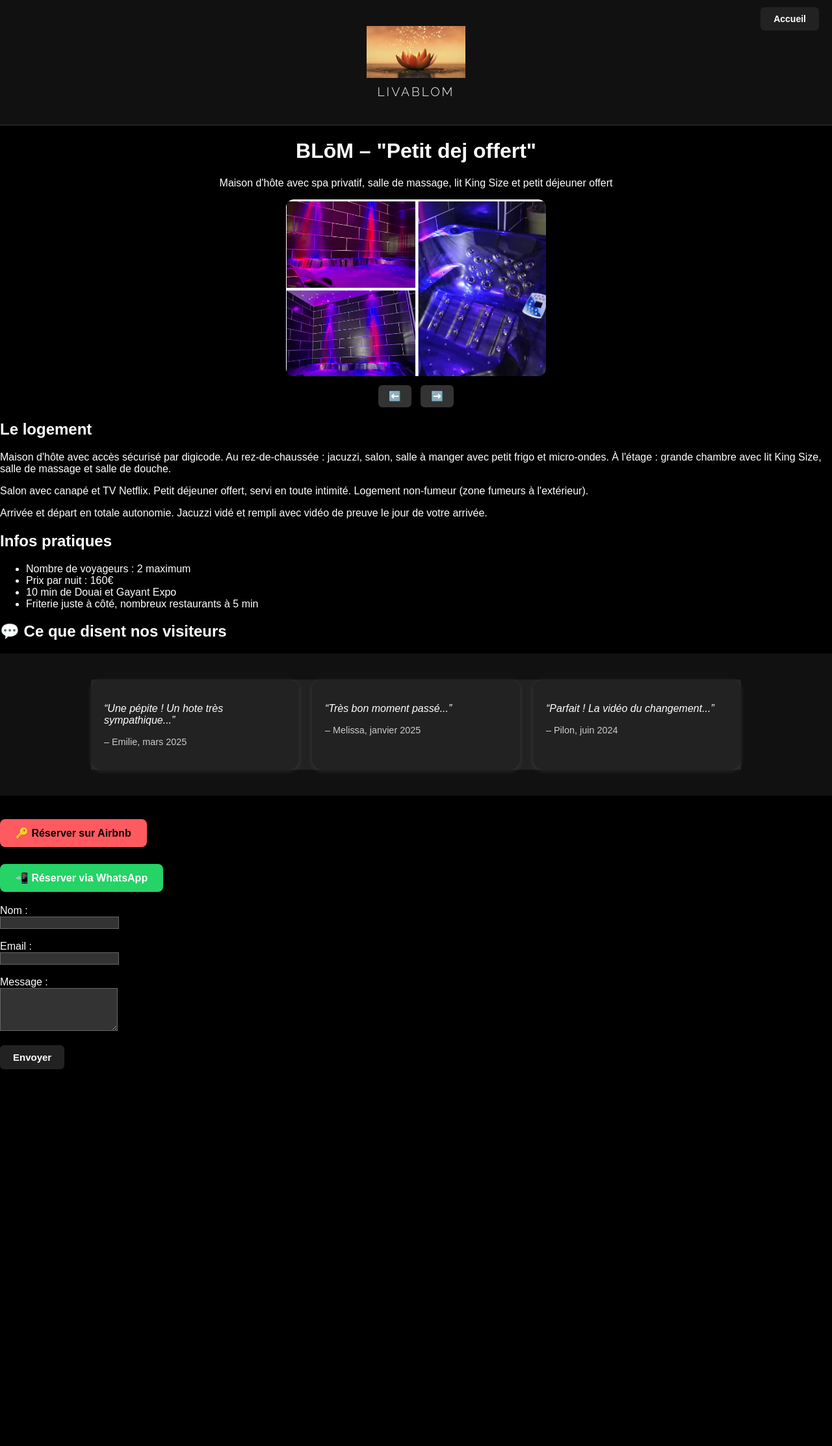
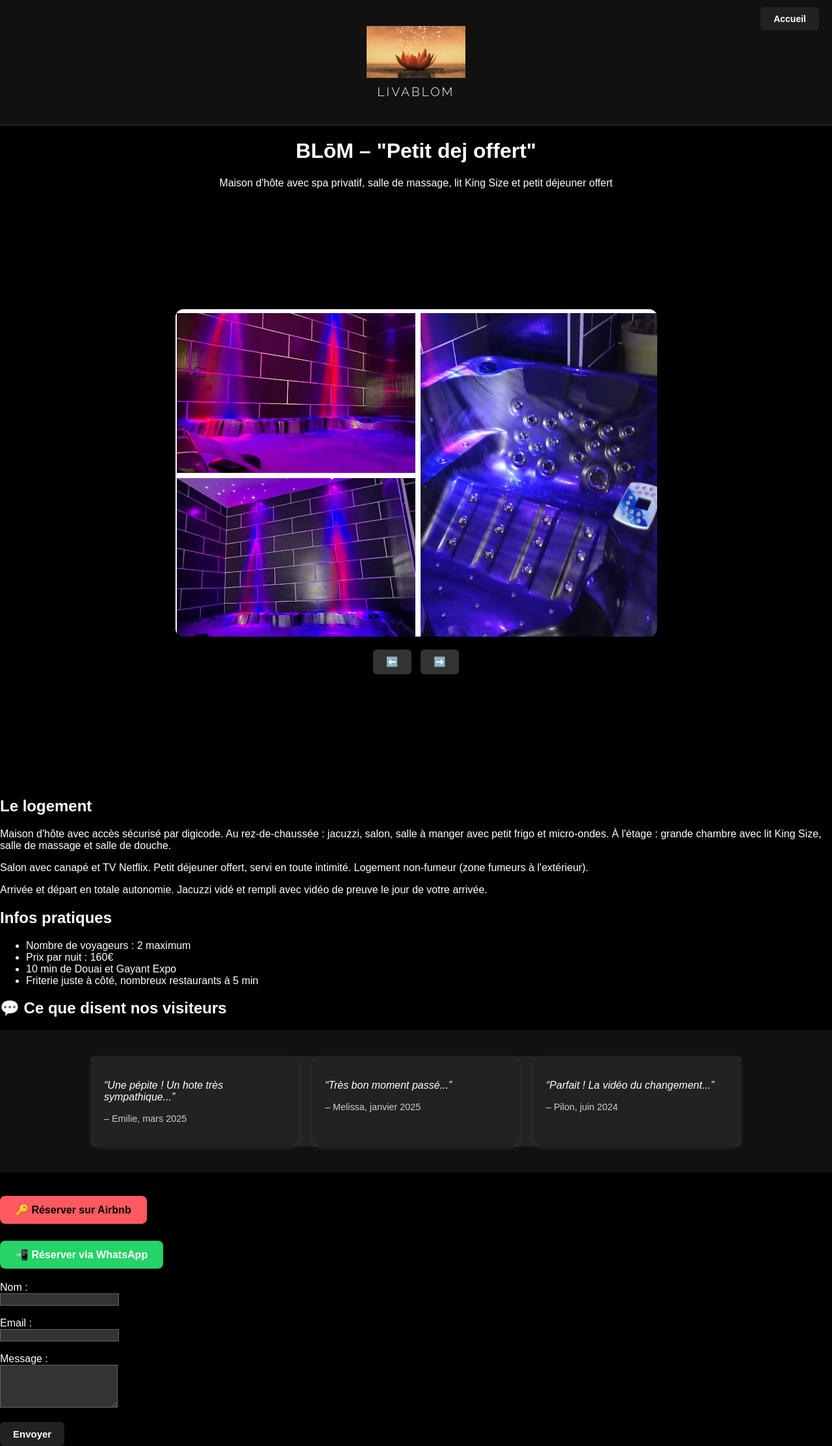
Before and after one commit to LIVABLOM/LIVABLOM, a Jekyll site: the page built from blom.md, in a window 1280 px wide. Shown: the whole page at 65% size. Built offline with Jekyll 4.4.1, drawn with Linux system fonts in a browser that asks for light colours; before the commit the page ends 1646 px from its top, so only the background shows below that.

Commit message:
Update blom.md

```diff
--- a/blom.md
+++ b/blom.md
@@ -40,13 +40,14 @@
   <p>Maison d'hôte avec spa privatif, salle de massage, lit King Size et petit déjeuner offert</p>
 </center>
 
-<div style="text-align: center; position: relative; max-width: 100%; margin: auto;">
-  <img id="carousel" src="assets/images/image-jacuzzi.png" alt="Diaporama" style="width: 400px; max-width: 100%; height: auto; border-radius: 12px; transition: opacity 0.5s ease;">
-  <div style="margin-top: 10px;">
-    <button onclick="prevImage()" style="background: #333; color: white; padding: 8px 16px; margin-right: 10px; border: none; border-radius: 6px;">⬅️</button>
-    <button onclick="nextImage()" style="background: #333; color: white; padding: 8px 16px; border: none; border-radius: 6px;">➡️</button>
+<div style="display: flex; flex-direction: column; justify-content: center; align-items: center; height: 100vh; text-align: center;">
+  <img id="carousel" src="assets/images/image-jacuzzi.png" alt="Diaporama" style="max-height: 70vh; width: auto; border-radius: 12px; transition: opacity 0.5s ease;">
+  <div style="margin-top: 20px;">
+    <button onclick="prevImage()" style="background: #333; color: white; padding: 10px 20px; margin-right: 10px; border: none; border-radius: 6px;">⬅️</button>
+    <button onclick="nextImage()" style="background: #333; color: white; padding: 10px 20px; border: none; border-radius: 6px;">➡️</button>
   </div>
 </div>
+
 
 <script>
   const images = [
```
